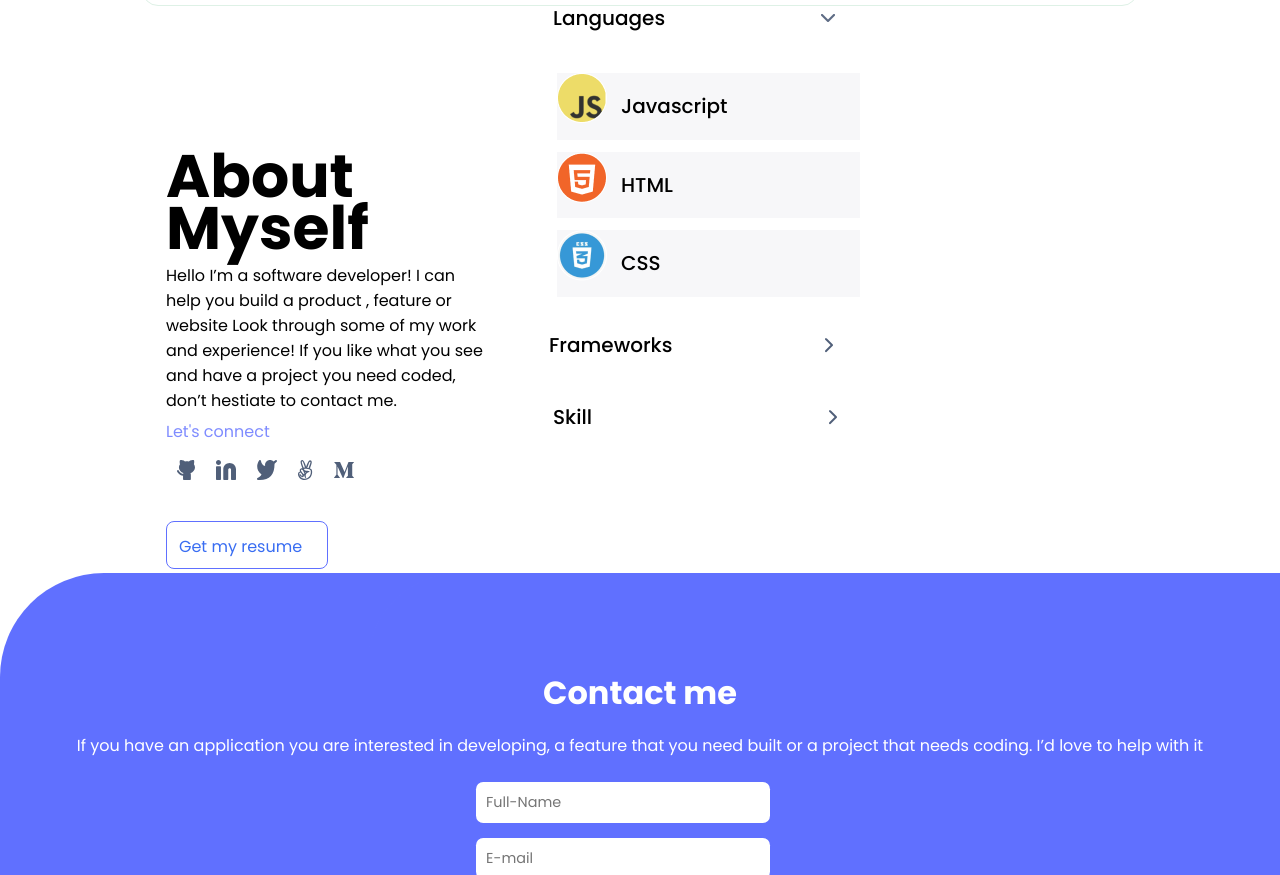
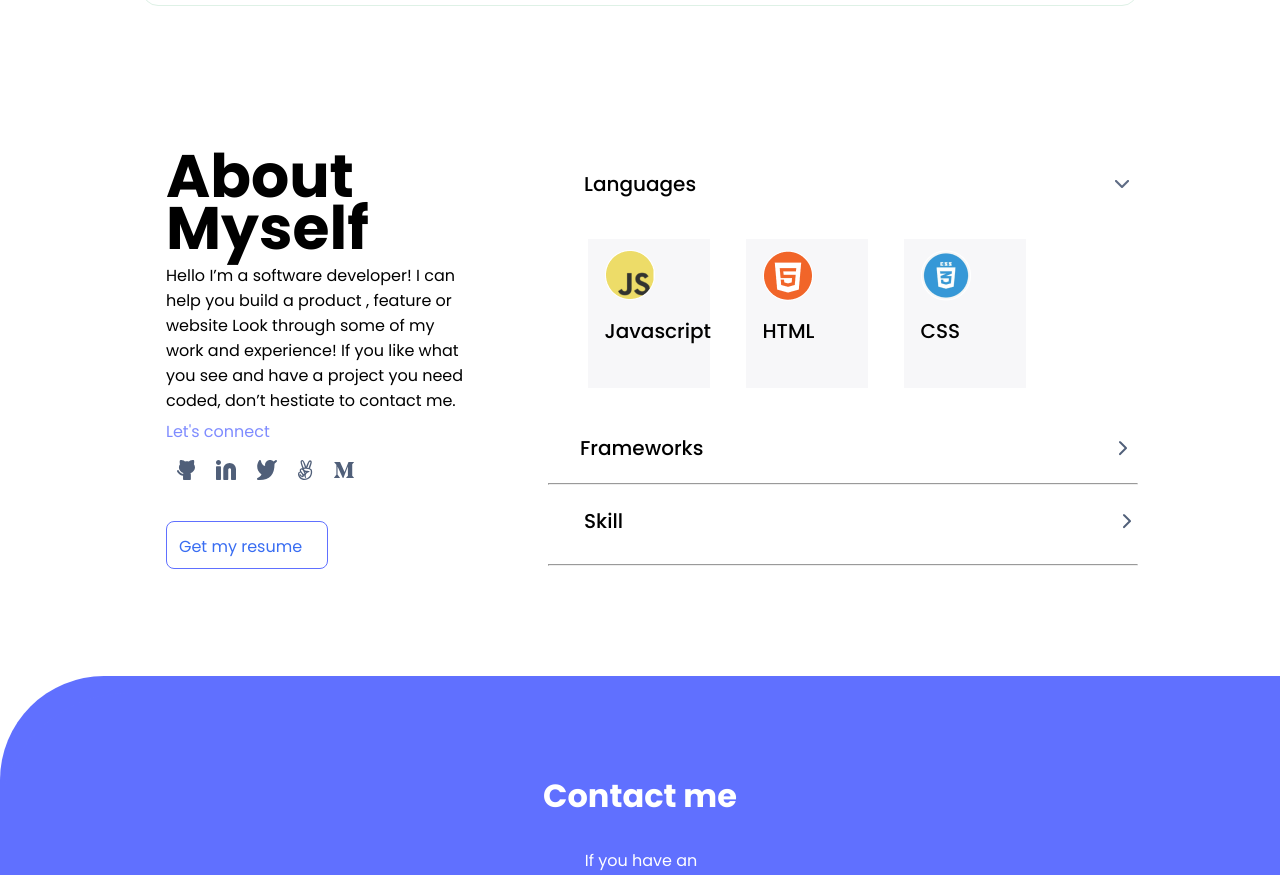
Before and after one commit to tonnytech/final-portfolio, a website: page index.html in a window 1280 px wide. Shown: the part 2926-3801 px from the top of the page. Drawn offline with Linux system fonts and the light colour scheme.

Commit message:
Designed the about and contact sectio of the desktop version

```diff
--- a/index.html
+++ b/index.html
@@ -51,7 +51,7 @@
                 <img src="images/Snapshoot Portfolio.png" alt="Snapshoot_portfolio" class="for-big-size">
             </div>
 
-            <div id="grid-two" class="second-section">
+            <div id="grid-two" class="left">
                 <div class="title">
                     <h1>Tonic</h1>
                 </div>
@@ -81,7 +81,7 @@
                 <img src="images/Snapshoot Portfolio two.png" alt="Snapshoot_portfolio" class="for-big-size">
             </div>
 
-            <div id="grid-four" class="second-section">
+            <div id="grid-four" class="right">
                 <div class="title">
                     <h1 class="for-small-size">Multi-post <br> Stories </h1>
                     <h1 class="for-big-size">Multi-post Stories </h1>
@@ -108,13 +108,13 @@
         </div>
 
          <!-- Fourth page -->
-         <div class="left-block">
+         <div class="left-block" id="fourth-page">
             <div class="primary-image" id="grid-five">
                 <img src="images/project3.png" alt="photo_of_my_projects" class="for-small-size">
                 <img src="images/Snapshoot Portfolio-three.png" alt="Snapshoot_portfolio" class="for-big-size">
             </div>
 
-            <div id="grid-six">
+            <div id="grid-six" class="left">
                 <div class="title">
                     <h1 class="for-small-size">Tonic</h1>
                     <h1 class="for-big-size">Facebook 360</h1>
@@ -235,7 +235,9 @@
             </ul>
         </div>
         <div class="frame-works"><div class="frame-work-name">Frameworks</div> <a href="#" class="frame-work-image"><img src="images/right-arrow.png" alt=""></a> </div>
+        <hr class="after-frame-works">
         <div class="skills"> <div class="skill-name">Skill</div> <a href="#" class="skill-arrow"><img src="images/right-arrow.png" alt=""></a> </div>
+        <hr class="after-skills">
     </div>
 </section>
 
--- a/styles.css
+++ b/styles.css
@@ -460,7 +460,7 @@ form {
     padding: 0PX;
     margin: 25px 0px 0px 155px;
   }
-
+/* page one */
   #header .nav_icon ul {
     display: flex;
     list-style: none;
@@ -508,6 +508,8 @@ margin-right: 0px;
     padding-bottom: 178px;
    }
 
+   /* page two */
+
    #mid {
     display: grid;
     grid-template-columns: 142px 1fr 142px;
@@ -528,20 +530,22 @@ margin-right: 0px;
    .frame-2 ul {
     margin-left: 46px;
    }
-   #grid-two p {
+    #grid-two p {
     margin-left: 46px;
     max-width: 419px;
    }
    .tags ul {
     margin-left: 46px;
+
    }
-   #grid-two .action {
+   .left .action {
     margin-left: 46px;
    }
    .for-small-size {
     display: none;
-   }
+   } */ */
 
+   /* page three */
    #third-page {
     display: flex;
     flex-direction: row-reverse;
@@ -568,10 +572,15 @@ margin-right: 0px;
    #third-page .action {
     margin: 0 auto 32px 48px;
    }
+
+   /* page five */
+
    #page-five {
     display: flex;
     flex-direction: row-reverse;
    }
+
+ /* About page */
 
    .about-block {
     display: flex;
@@ -579,7 +588,63 @@ margin-right: 0px;
     margin-left: 142px;
     margin-right: 142px;
    }
+   .upper-part p {
+    margin-left: 0px;
+    margin-top: 12px;
+    max-width: 447px;
+   }
+   .upper-part .resume {
+    margin-bottom: 142px;
+   }
+
+   .lower-part {
+    margin-top: 166px;
+    margin-left: 49px
+   }
+
+   .languages .lang{
+    padding-right: 500px;
+   }
+
+   .language-list ul {
+    display: flex;
+    flex-direction: row;
+   }
+   .language-list ul li {
+    flex-direction: column;
+    max-width: 122px;
+    max-height: 120px;
+    padding-bottom: 25%;
+    padding: 2% 7% 25% 3%;
+   }
+   .frame-work-name {
+    padding-right: 500px;
+   }
+   .after-frame-works {
+    margin-top: 23px;
+   }
+   .skills {
+    margin-bottom: 23px;
+    margin-top: 24px;
+    }
+    .skill-name {
+      padding-right: 500px;
+    }
+    .after-skills {
+      margin-bottom: 166px;
+    }
    .contact {
     background-image: url(images/contact\ form-\ background-shape-desktop.svg);
+    padding-left: 142px;
+    padding-right: 142px;
+   }
+   .contact p {
+    margin-left: 436px;
+    margin-right: 434px;
+    margin-top: 12px;
+    margin-bottom: 12px;
+   }
+   #btn {
+    margin-left:  100px;
    }
   }
```
